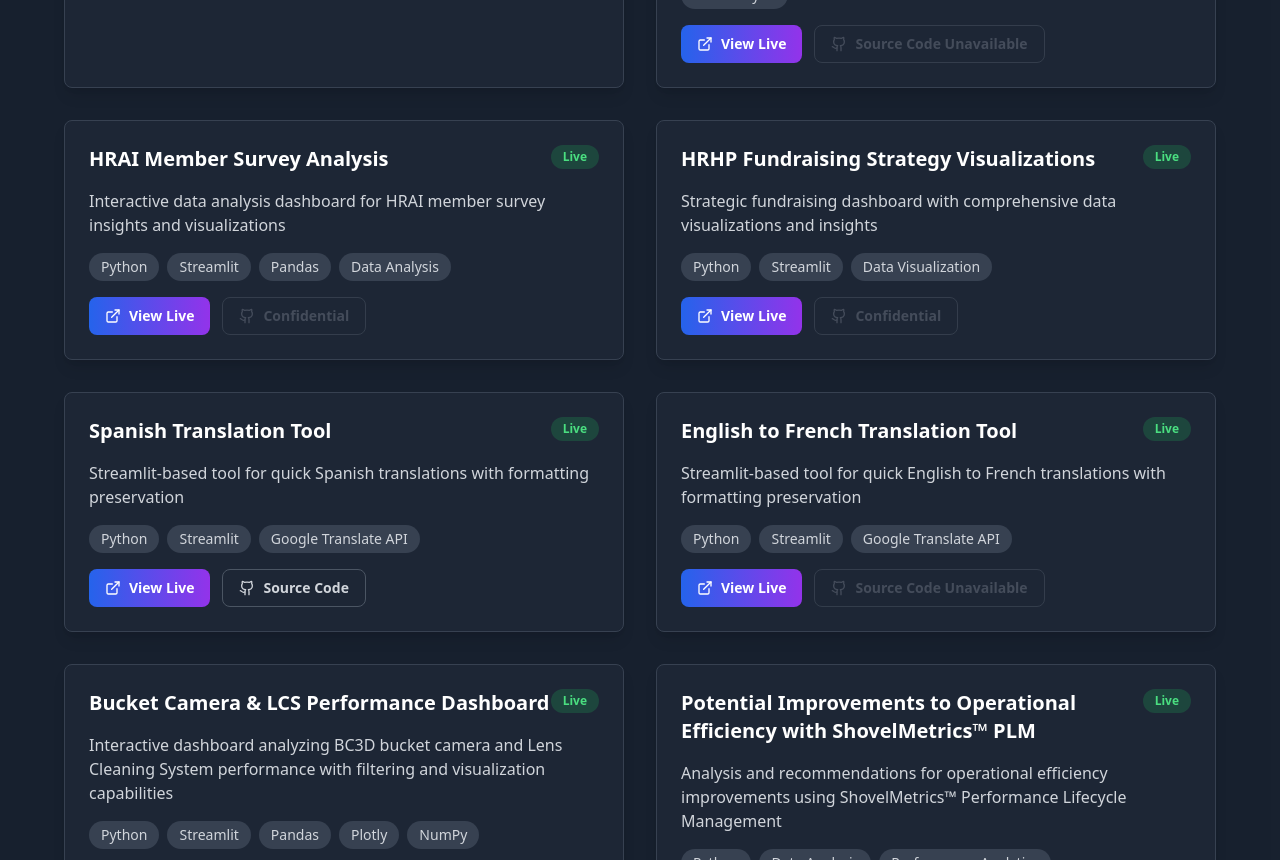
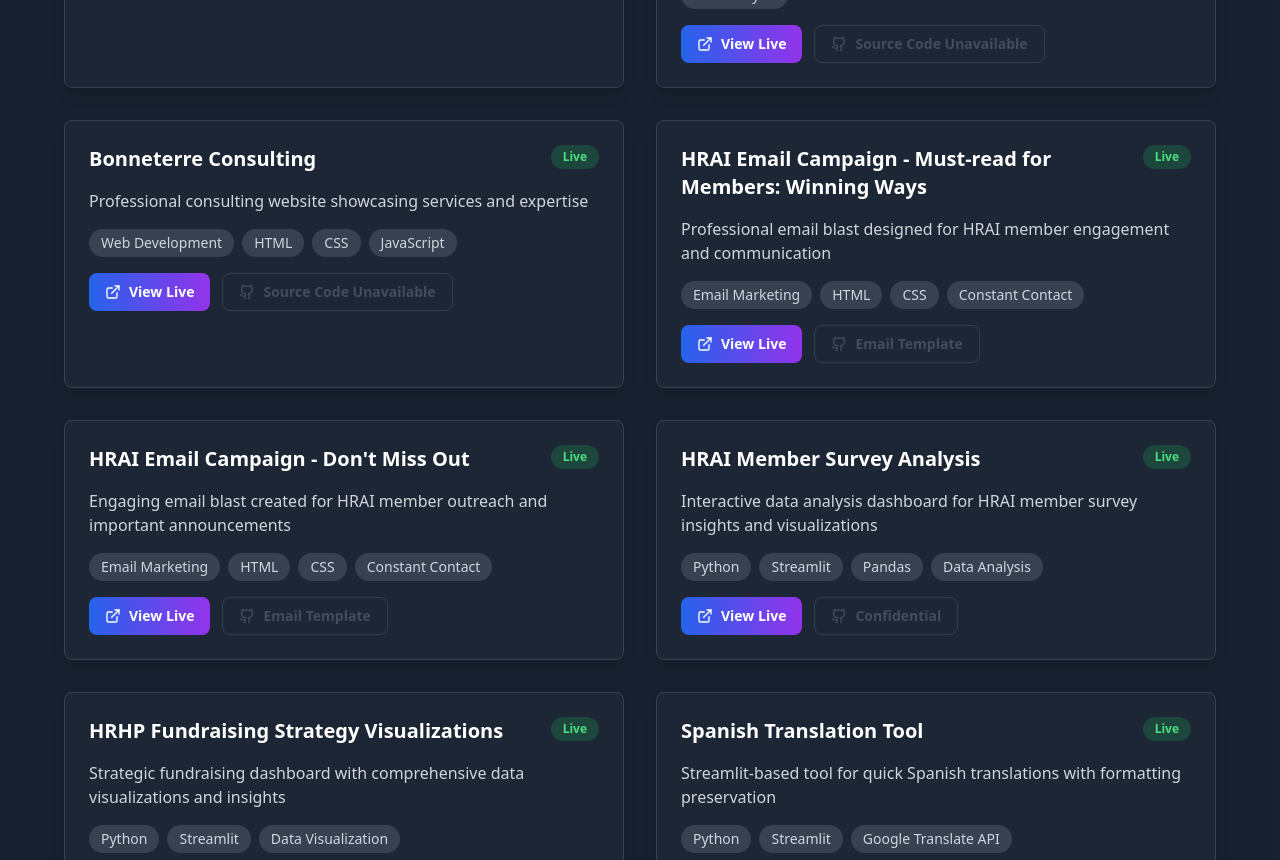
Before and after one commit to ValentinaAkpan/Valentina-portfolio, a React (Vite) app: page / in a window 1280 px wide. Shown: the part 7780-8640 px from the top of the page. Built offline with nearby package versions, Linux system fonts and the light colour scheme.

Commit message:
Add email and project updates
Add email links and update project information.

```diff
--- a/src/components/Projects.tsx
+++ b/src/components/Projects.tsx
@@ -19,6 +19,33 @@ const Projects = () => {
       liveUrl: "https://gevanalysis.streamlit.app/",
       githubUrl: null,
       sourceCodeText: "Source Code Unavailable"
+    },
+    {
+      title: "Bonneterre Consulting",
+      description: "Professional consulting website showcasing services and expertise",
+      tech: ["Web Development", "HTML", "CSS", "JavaScript"],
+      status: "Live",
+      liveUrl: "https://bonneterreconsulting.com/",
+      githubUrl: null,
+      sourceCodeText: "Source Code Unavailable"
+    },
+    {
+      title: "HRAI Email Campaign - Must-read for Members: Winning Ways",
+      description: "Professional email blast designed for HRAI member engagement and communication",
+      tech: ["Email Marketing", "HTML", "CSS", "Constant Contact"],
+      status: "Live",
+      liveUrl: "https://myemail.constantcontact.com/Must-read-for-Members--Winning-Ways.html?soid=1109470830699&aid=Y_bnCf-8rgs",
+      githubUrl: null,
+      sourceCodeText: "Email Template"
+    },
+    {
+      title: "HRAI Email Campaign - Don't Miss Out",
+      description: "Engaging email blast created for HRAI member outreach and important announcements",
+      tech: ["Email Marketing", "HTML", "CSS", "Constant Contact"],
+      status: "Live",
+      liveUrl: "https://myemail.constantcontact.com/-Don-t-miss-out-.html?soid=1109470830699&aid=Q6l8Lj9oRV4",
+      githubUrl: null,
+      sourceCodeText: "Email Template"
     },
     {
       title: "HRAI Member Survey Analysis",
@@ -100,7 +127,7 @@ const Projects = () => {
             </span>
           </h2>
           <div className="w-24 h-1 bg-gradient-to-r from-blue-600 to-purple-600 mx-auto rounded-full"></div>
-          <p className="text-gray-300 mt-4">Showcasing web development, data analysis tools, dashboards, and automation solutions</p>
+          <p className="text-gray-300 mt-4">Showcasing web development, data analysis tools, dashboards, email campaigns, and automation solutions</p>
         </div>
 
         <div className="grid md:grid-cols-2 gap-8">
```
